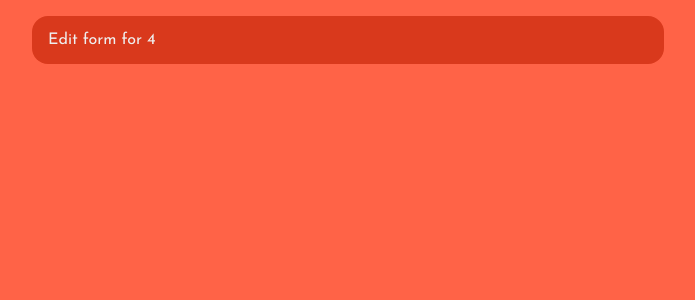
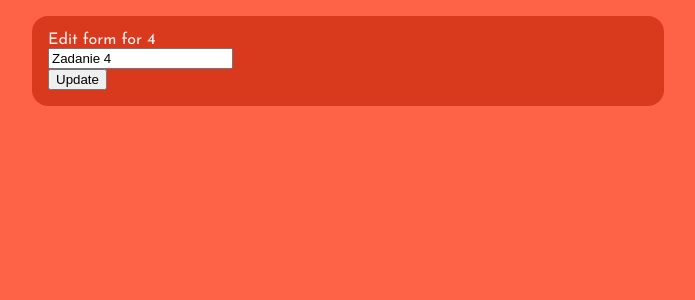
Before and after one commit to MarkFicht/react-training, a React (Create React App) app in the folder todo-feat/: page /todo_items/4 in a window 1280 px wide. Shown: the top 300 px of the page, without its empty margins (292-987 px from the left). Built offline with nearby package versions, Linux system fonts and the light colour scheme; data requests are answered from the project's data file.

Commit message:
todo-feat: add from to ToDoEditForm with lib Formik + using my API

```diff
--- a/todo-feat/json-server/db.json
+++ b/todo-feat/json-server/db.json
@@ -14,7 +14,7 @@
     },
     {
       "done": false,
-      "content": "Zad1",
+      "content": "Zad 6",
       "key": "Zad1",
       "id": 6
     }
--- a/todo-feat/package.json
+++ b/todo-feat/package.json
@@ -3,6 +3,7 @@
   "version": "0.1.0",
   "private": true,
   "dependencies": {
+    "formik": "^1.5.4",
     "ramda": "^0.26.1",
     "react": "^16.8.6",
     "react-dom": "^16.8.6",
--- a/todo-feat/src/components/ToDoEditForm/index.js
+++ b/todo-feat/src/components/ToDoEditForm/index.js
@@ -1,11 +1,56 @@
 import React, { Component } from 'react'
+import { get, update } from '../../helpers/toDoItemApi'
+import { Formik } from 'formik'
 
 class ToDoEditFrom extends Component {
+    state = {
+        toDoItem: null,
+        fetched: false
+    }
+
+    itemId = () => this.props.match.params.itemId
+
+    componentDidMount = async () => {
+        const toDoItem = await get(this.itemId())
+        console.log(toDoItem)
+
+        this.setState({ toDoItem, fetched: true })
+    }
 
     render() {
         return(
             <div>
-                Edit form for {this.props.match.params.itemId}
+                Edit form for {this.itemId()}
+                {this.state.fetched
+                    ? <Formik
+                        initialValues={{...this.state.toDoItem}}
+                        onSubmit={values => {
+                            // console.log(values)
+                            update(this.itemId(), {...values})
+                        }}
+                        render={
+                            ({
+                            values,
+                            errors,
+                            touched,
+                            handleBlur,
+                            handleChange,
+                            handleSubmit,
+                            isSubmitting
+                        }) => (
+                            <form onSubmit={handleSubmit}>
+                                <input
+                                    name='content'
+                                    onChange={handleChange}
+                                    value={values.content}
+                                    />
+                                <br/>
+                                <button type='submit'>Update</button>
+                            </form>
+                        )}
+                    />
+                    : <p>Loading...</p>
+                }
             </div>
         )
     }
--- a/todo-feat/src/containers/ToDoList/index.js
+++ b/todo-feat/src/containers/ToDoList/index.js
@@ -23,7 +23,7 @@ class ToDoList extends Component {
 
     componentDidMount = async () => {
         const tasks = await toDoItemApi.getAll()
-        console.log(tasks)
+        // console.log(tasks)
         this.setState({ tasks })
 
         //--- Wersja bez 'async ()' & 'await' ---//
@@ -81,7 +81,7 @@ class ToDoList extends Component {
         const { tasks } = this.state
         const { index, task } = this.findById(id, tasks)
 
-        const response = await toDoItemApi.udpate(id, { done: !task.done, content: task.content, key: task.key })
+        const response = await toDoItemApi.update(id, { done: !task.done, content: task.content, key: task.key })
 
         this.setState({tasks: _.update(index, response, tasks)})
     }
--- a/todo-feat/src/helpers/toDoItemApi.js
+++ b/todo-feat/src/helpers/toDoItemApi.js
@@ -3,6 +3,9 @@ import * as api from './api'
 
 export const getAll = () =>
     api.get( toDoItemsApiUrl() )
+
+export const get = id =>
+    api.get( toDoItemsApiUrl(id) )
 
 export const create = params =>
     api.post( toDoItemsApiUrl(), params )
@@ -10,5 +13,5 @@ export const create = params =>
 export const destroy = id =>
     api.destroy( toDoItemsApiUrl(id) )
 
-export const udpate = (id, params) =>
+export const update = (id, params) =>
     api.put( toDoItemsApiUrl(id), params )
```
Also changed, not shown: 1 other file (tests, documents, lock files or other folders).
